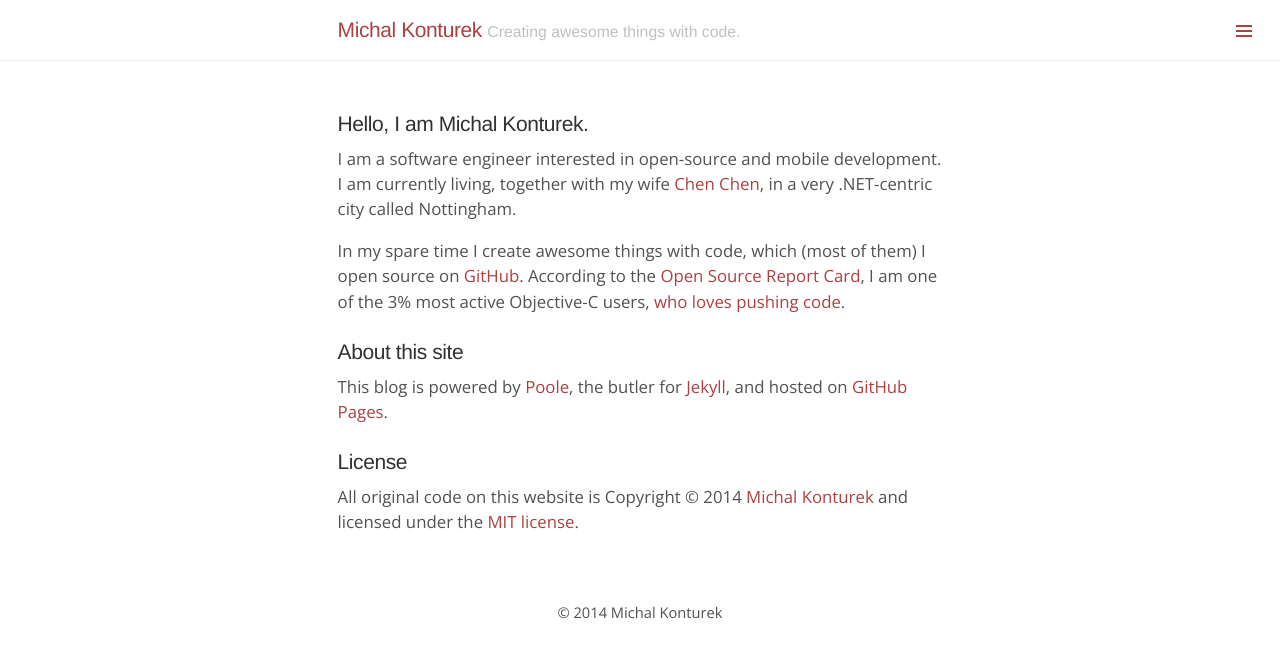
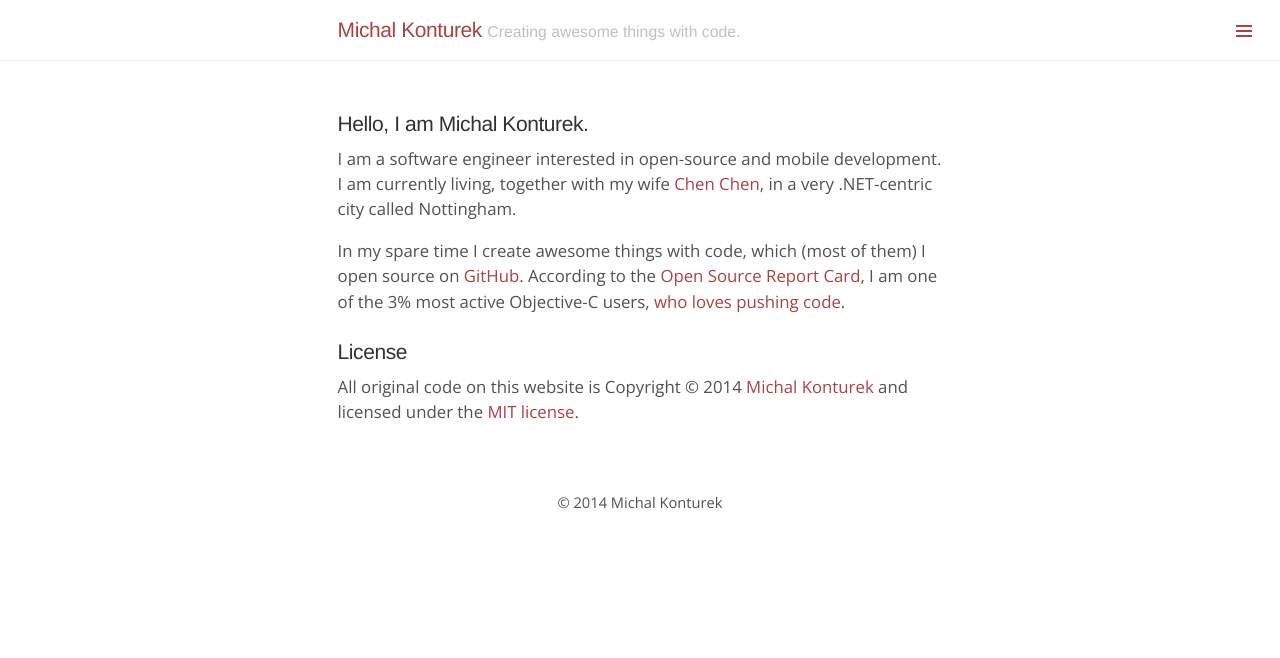
Before and after one commit to michalkonturek/michalkonturek.github.io, a Jekyll site: the page built from about/index.md, in a window 1280 px wide. Shown: the top 658 px of the page. Built offline with Jekyll 4.4.1, drawn with Linux system fonts in a browser that asks for light colours; Markdown is read by kramdown in place of the engine named in the settings.

Commit message:
Removed About This Site.

```diff
--- a/about/index.md
+++ b/about/index.md
@@ -16,15 +16,6 @@ According to the [Open Source Report Card][OSCD], I am one of the 3% most active
 [OSCD]:http://osrc.dfm.io/michalkonturek/
 [oscd-events]:http://osrc.dfm.io/michalkonturek/#events
 
-
-### About this site
-
-This blog is powered by [Poole][pl], the butler for [Jekyll][jk], and hosted on [GitHub Pages][gh-pages].
-
-[pl]:http://getpoole.com/
-[jk]:http://jekyllrb.com/
-[gh-pages]:https://pages.github.com/
-
 <!-- <p class="message">
 
 </p> -->
```
